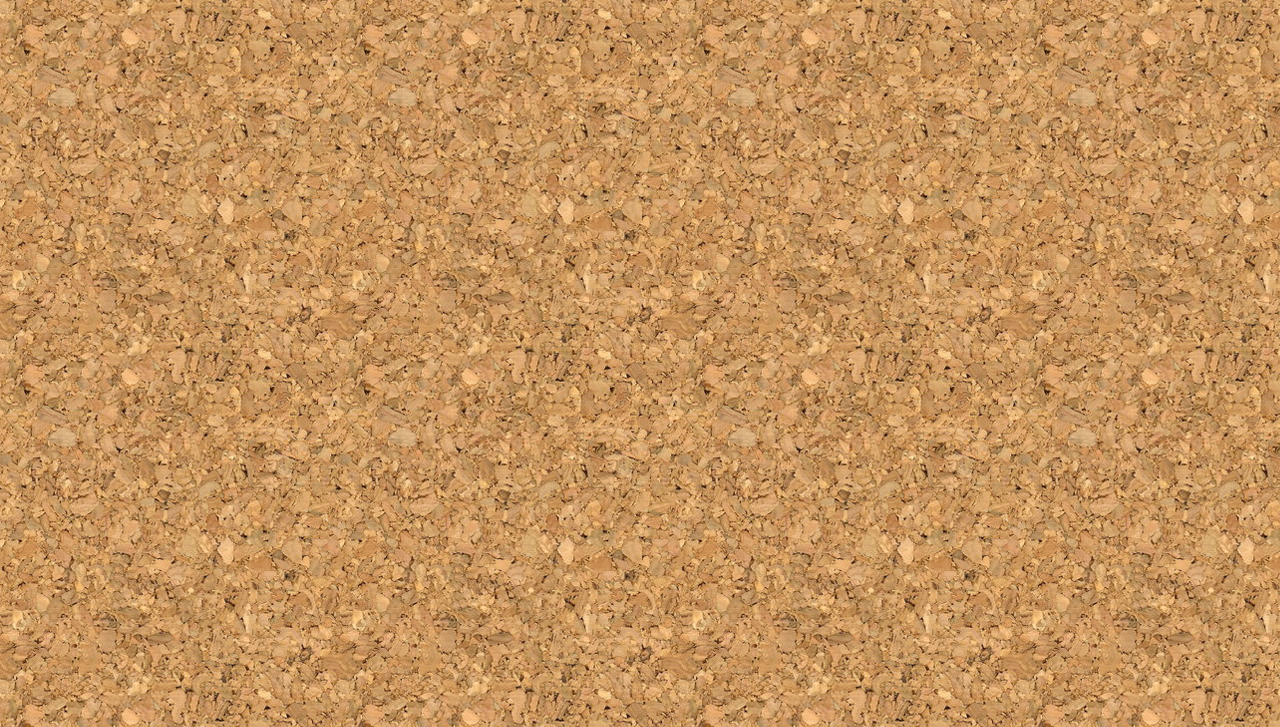
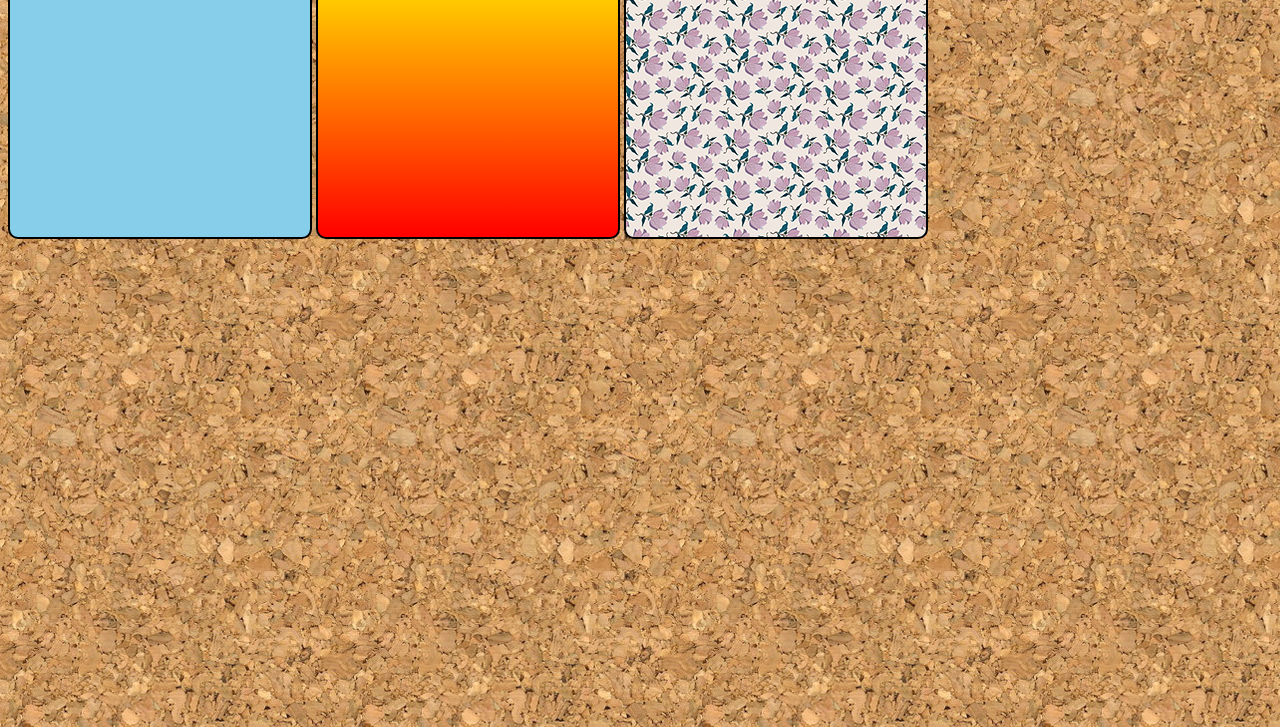
Before and after one commit to evilaca/estudo-html-css-js, a plain HTML site: page ex022/fundo001.html in a window 1280 px wide. Shown: the part 73-800 px from the top of the page. Drawn offline with Linux system fonts and the light colour scheme.

Commit message:
Update fundo001

```diff
--- a/ex022/fundo001.html
+++ b/ex022/fundo001.html
@@ -3,14 +3,42 @@
 <head>
     <meta charset="UTF-8">
     <meta name="viewport" content="width=device-width, initial-scale=1.0">
-    <title>Papel de Parede</title>
+    <title>Teste de Imagem de Fundo</title>
     <style>
         body {
             background-image: url('imagens/wallpaper001.jpg');
         }
+        div.quadrado {
+            display: inline-block;
+            border-radius: 10px;
+            border: 2px solid black;
+            width: 300px;
+            height: 300px;
+            background-color: lightgray;
+        }
+
+        div#q1 {
+            background-color: skyblue;
+        }
+
+        div#q2 {
+            background-image: linear-gradient(to bottom, yellow, red);
+        }
+
+        div#q3 {
+            background-image: url('imagens/pattern003.png');
+        }
     </style>
 </head>
 <body>
-    <h1>Papel de parede</h1>
+    <div class="quadrado" id="q1">
+
+    </div>
+    <div class="quadrado" id="q2">
+
+    </div>
+    <div class="quadrado" id="q3">
+
+    </div>
 </body>
 </html>
```
